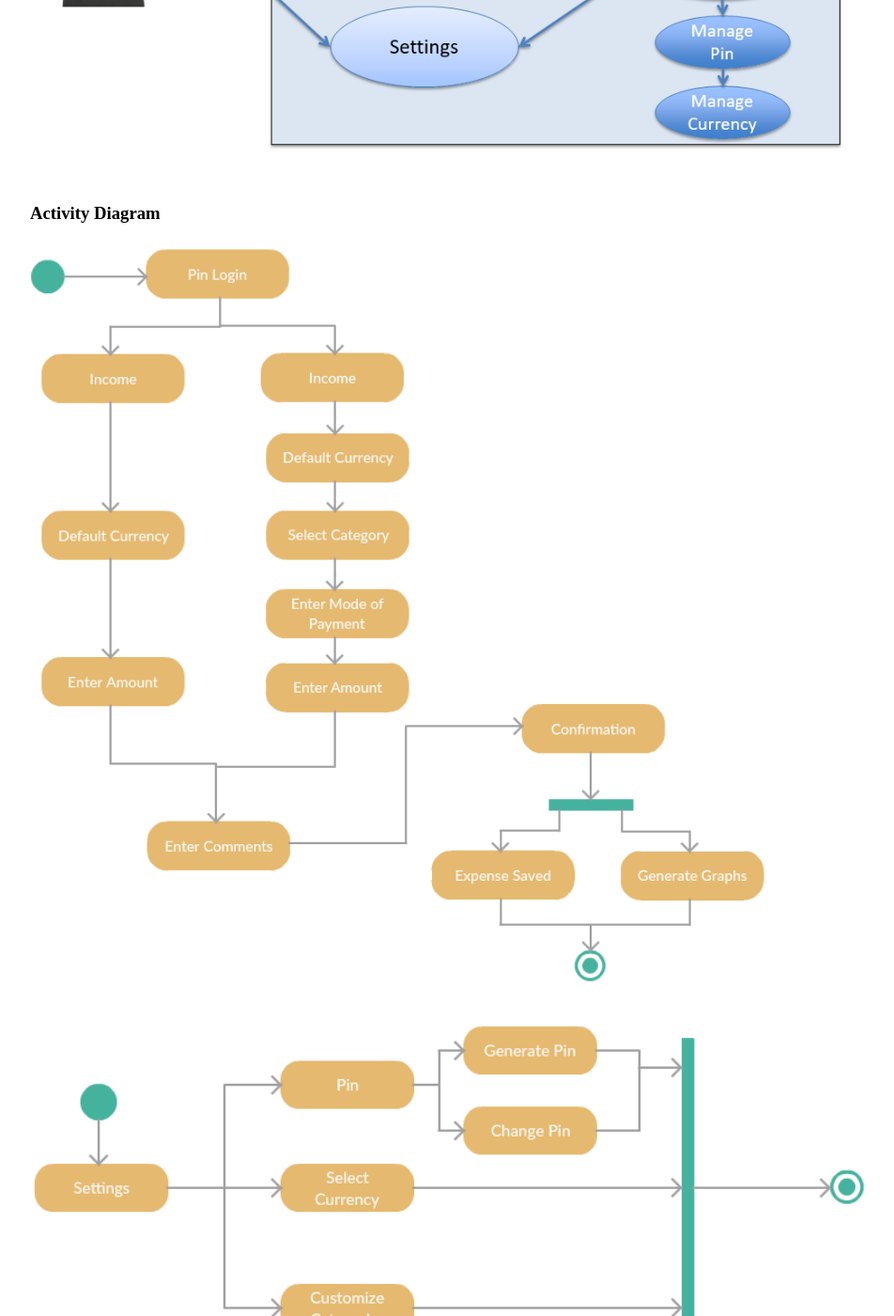
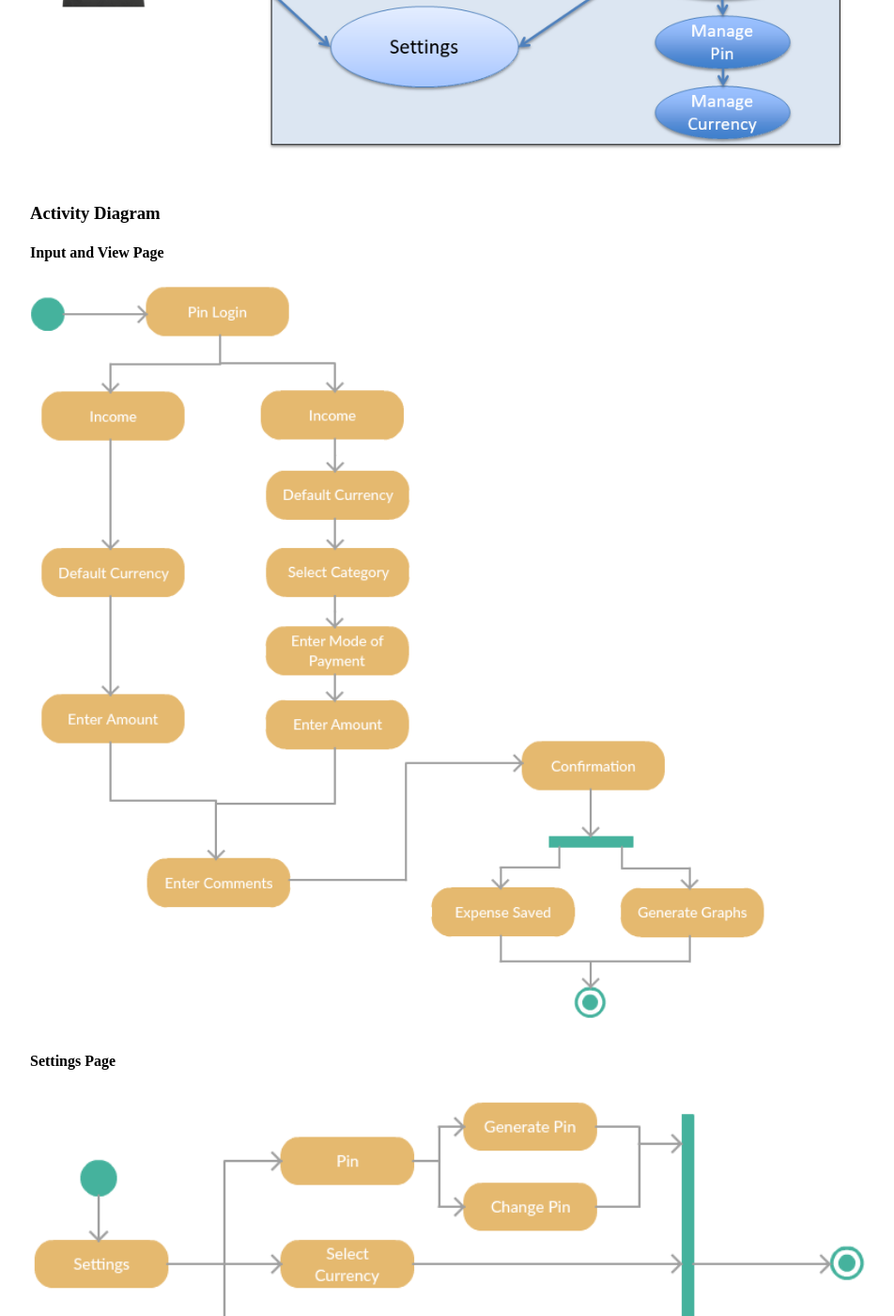
Before and after one commit to DBSE-teaching/isee2019-Sky-Net, a Jekyll site: the page built from docs/_posts/2018-04-03-ISEE-2019-initial-post.md, in a window 1280 px wide and 1400 px high, scrolled down 2445 px. Shown: the whole window at 94% size, without its empty margins (160-1112 px from the left). Built offline with Jekyll 4.4.1, drawn with Linux system fonts in a browser that asks for light colours.

Commit message:
Update 2018-04-03-ISEE-2019-initial-post.md

```diff
--- a/docs/_posts/2018-04-03-ISEE-2019-initial-post.md
+++ b/docs/_posts/2018-04-03-ISEE-2019-initial-post.md
@@ -40,9 +40,13 @@ We have designed the following as part of our application development.
 
 ### Activity Diagram
 
-![Deadline image]({{site.baseurl}}/images/Activitydiagram1.png "User Stories"){:height="50%" width="100%"}
+#### Input and View Page
 
-![Deadline image]({{site.baseurl}}/images/Activitydiagram2.png "User Stories"){:height="50%" width="100%"}
+![Deadline image]({{site.baseurl}}/images/ActivityDiagram1.png "User Stories"){:height="50%" width="100%"}
+
+#### Settings Page
+
+![Deadline image]({{site.baseurl}}/images/ActivityDiagram2.png "User Stories"){:height="50%" width="100%"}
 
 ### Class Diagram
 
```
